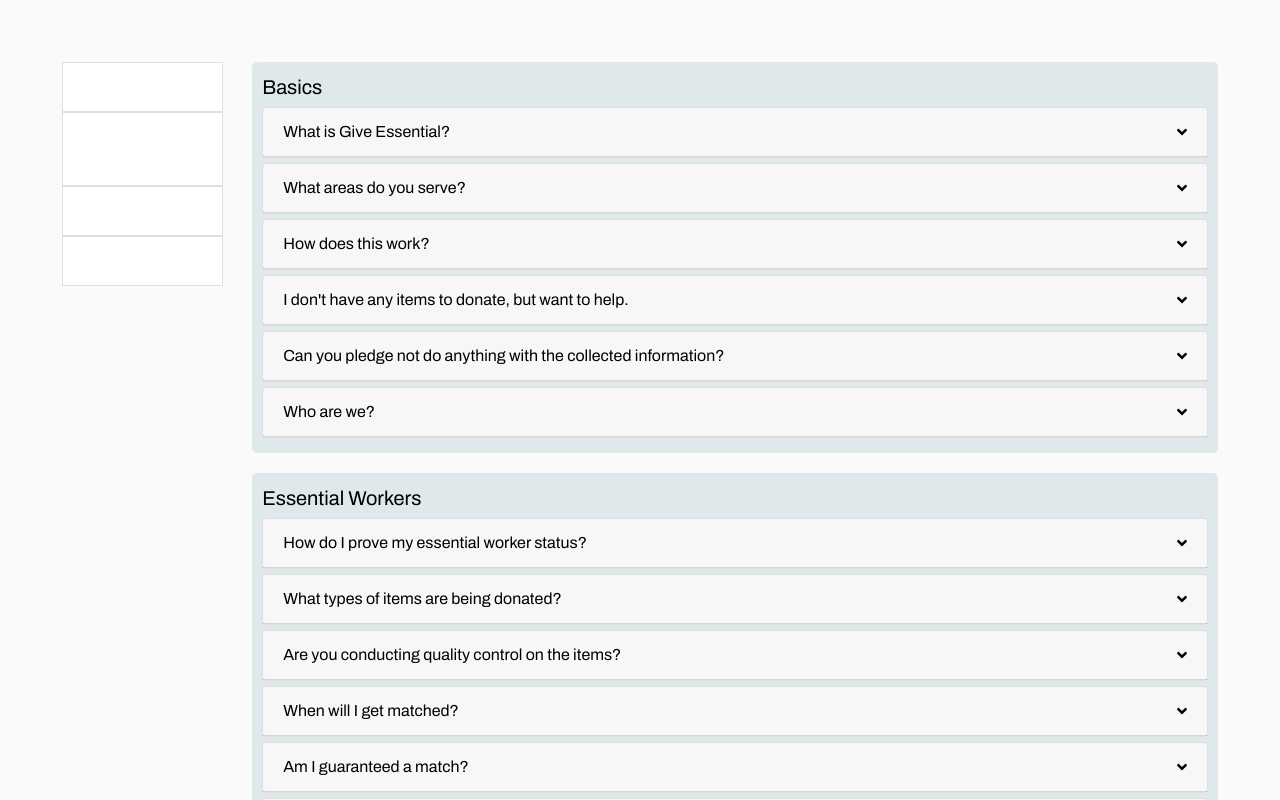
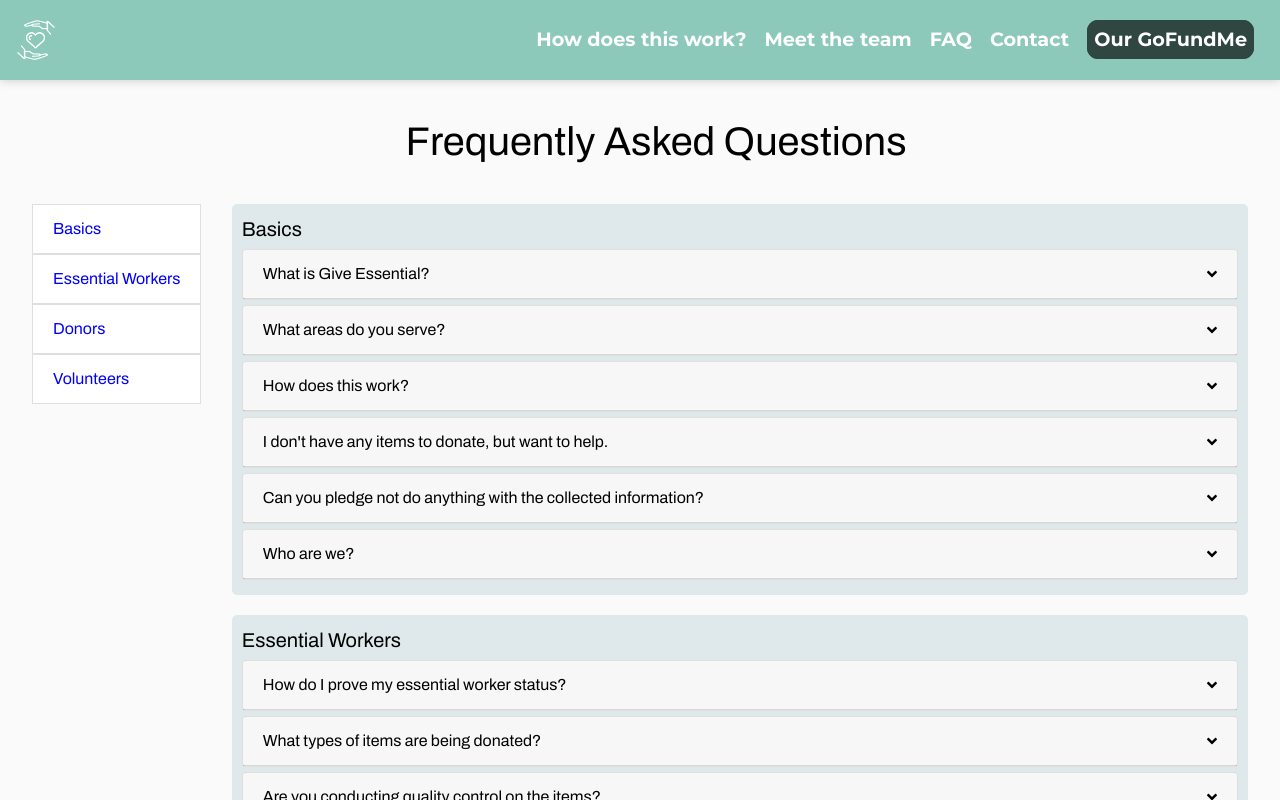
Before and after one commit to Give-Essential/giveessential.org, a React (Create React App) app in the folder give-essential/: page /faq in a window 1280 px wide. Shown: the top 800 px of the page. Built offline with nearby package versions, Linux system fonts and the light colour scheme.

Commit message:
merged homepage and faq

```diff
--- a/give-essential/src/App.js
+++ b/give-essential/src/App.js
@@ -4,6 +4,7 @@
 import FAQ from './components/FAQ';
 import { library } from '@fortawesome/fontawesome-svg-core';
 import { faAngleUp, faAngleDown } from '@fortawesome/free-solid-svg-icons';
+import Nav from './components/Nav';
 
 import './App.css';
 
@@ -13,6 +14,7 @@
   return (
     <BrowserRouter>
       <div className="App">
+        <Nav />
         <Switch>
           <Route exact path="/" component={Home} />
           <Route exact path="/faq" component={FAQ} />
--- a/give-essential/src/components/FAQ.js
+++ b/give-essential/src/components/FAQ.js
@@ -180,7 +180,7 @@
     return (
       <div className="faq">
         <div className="faq-header">
-          {/* Frequently Asked Questions */}
+          Frequently Asked Questions
         </div>
         <div className={`faq-container ${isMobile ? 'mobile' : 'desktop'}`}>
           {isMobile ?
--- a/give-essential/src/components/Home.js
+++ b/give-essential/src/components/Home.js
@@ -2,58 +2,12 @@
 import { NavLink } from 'react-router-dom';
 import '../css/style2.css'
 import '../css/Home.css'
-import Logo from '../img/newgraphics/logonotitle.png'
 import { Container, Row, Col } from 'reactstrap';
+import Nav from './Nav';
 
 export default function Home() {
     return (
         <div className="cover">
-          <nav>
-            <div className="mobile-nav">
-              <NavLink to="#" id="logo"><img id="logo" src={ Logo } alt="site logo" /></NavLink>
-              <ul>
-                <li>
-                  <label for="mobile-toggle"><i clascoms="fa fa-bars" ></i></label>
-                  <input type="checkbox" id="mobile-toggle" />
-                  <div className="mobile-popup-menu">
-                    <div className="toggle-nav">
-                      <NavLink to="#" id="logo"><img id="logo" src={ Logo } alt="site logo" /></NavLink>
-                      <ul>
-                        <li>
-                          <label for="mobile-toggle"><i className="fa fa-times"></i></label>
-                        </li>
-                      </ul>
-                    </div>
-                    <div className="toggle-links">
-                      <ul>
-                        <li><NavLink to="" onclick="window.open('https://giveessential.typeform.com/to/Mk76Bo')">I'm an essential worker</NavLink></li>
-                        <li><NavLink to="" onclick="window.open('https://giveessential.typeform.com/to/LWKggm')">I want to donate</NavLink></li>
-                        <li><NavLink to="https://giveessential.org/#work">How this works</NavLink></li>
-                        <li><NavLink to="/faq">FAQ</NavLink></li>
-                        <li><NavLink to="https://giveessential.org/#contact">Contact</NavLink></li>
-                        <li><NavLink to="#"
-                            onclick="window.open('https://www.gofundme.com/f/give-essential?utm_source=customer&utm_medium=copy_link&utm_campaign=p_cf+share-flow-1')">Our
-                            GoFundMe</NavLink>
-                        </li>
-                      </ul>
-                    </div>
-                  </div>
-                </li>
-              </ul>
-            </div>
-            <div className="web-nav">
-              <NavLink to="/" id="logo"><img id="logo" src={ Logo } alt="site logo" /></NavLink>
-              <ul>
-                <li><NavLink to="#work" >How does this work?</NavLink></li>
-                <li><NavLink to="#meet" >Meet the team</NavLink></li>
-                <li><NavLink to="/faq" >FAQ</NavLink></li>
-                <li><NavLink to="#contact" >Contact</NavLink></li>
-                <li><NavLink to="#"
-                    onclick="window.open('https://www.gofundme.com/f/give-essential?utm_source=customer&utm_medium=copy_link&utm_campaign=p_cf+share-flow-1')"
-                    className="donate">Our GoFundMe</NavLink></li>
-              </ul>
-            </div>
-          </nav>
           <div>
             <section className="main-container">
               <div className="content-box">
--- /dev/null
+++ b/give-essential/src/components/Nav.js
@@ -0,0 +1,56 @@
+import React from 'react';
+import '../css/style2.css';
+import '../css/Home.css';
+import { NavLink } from 'react-router-dom';
+import Logo from '../img/newgraphics/logonotitle.png'
+
+export default function Nav() {
+  return (
+    <nav>
+      <div className="mobile-nav">
+        <NavLink to="#" id="logo"><img id="logo" src={ Logo } alt="site logo" /></NavLink>
+        <ul>
+          <li>
+            <label for="mobile-toggle"><i clascoms="fa fa-bars" ></i></label>
+            <input type="checkbox" id="mobile-toggle" />
+            <div className="mobile-popup-menu">
+              <div className="toggle-nav">
+                <NavLink to="#" id="logo"><img id="logo" src={ Logo } alt="site logo" /></NavLink>
+                <ul>
+                  <li>
+                    <label for="mobile-toggle"><i className="fa fa-times"></i></label>
+                  </li>
+                </ul>
+              </div>
+              <div className="toggle-links">
+                <ul>
+                  <li><NavLink to="" onclick="window.open('https://giveessential.typeform.com/to/Mk76Bo')">I'm an essential worker</NavLink></li>
+                  <li><NavLink to="" onclick="window.open('https://giveessential.typeform.com/to/LWKggm')">I want to donate</NavLink></li>
+                  <li><NavLink to="https://giveessential.org/#work">How this works</NavLink></li>
+                  <li><NavLink to="/faq">FAQ</NavLink></li>
+                  <li><NavLink to="https://giveessential.org/#contact">Contact</NavLink></li>
+                  <li><NavLink to="#"
+                    onclick="window.open('https://www.gofundme.com/f/give-essential?utm_source=customer&utm_medium=copy_link&utm_campaign=p_cf+share-flow-1')">Our
+                    GoFundMe</NavLink>
+                  </li>
+                </ul>
+              </div>
+            </div>
+          </li>
+        </ul>
+      </div>
+      <div className="web-nav">
+        <NavLink to="/" id="logo"><img id="logo" src={ Logo } alt="site logo" /></NavLink>
+        <ul>
+          <li><NavLink to="#work" >How does this work?</NavLink></li>
+          <li><NavLink to="#meet" >Meet the team</NavLink></li>
+          <li><NavLink to="/faq" >FAQ</NavLink></li>
+          <li><NavLink to="#contact" >Contact</NavLink></li>
+          <li><NavLink to="#"
+            onclick="window.open('https://www.gofundme.com/f/give-essential?utm_source=customer&utm_medium=copy_link&utm_campaign=p_cf+share-flow-1')"
+            className="donate">Our GoFundMe</NavLink></li>
+        </ul>
+      </div>
+    </nav>
+  );
+};
--- a/give-essential/src/css/FAQ.scss
+++ b/give-essential/src/css/FAQ.scss
@@ -2,15 +2,20 @@
 
 .faq {
     font-family: 'Archivo', sans-serif;
-    padding: 2.5%;
+    padding-top: calc(10vh + 2.5%);
     color: black;
     background-color: #FAFAFA;
+
+    a {
+        color: blue;
+    }
 }
 
 .faq-header {
     font-size: 2.5em;
-    font-weight: bold;
+    font-weight: bolder;
     padding: 0 0 2.5% 2.5%;
+    text-align: center;
 }
 
 .faq-container {
@@ -31,7 +36,7 @@
 
 .faq-nav {
     position: sticky;
-    top: 2.5%;
+    top: calc(10vh + 2.5%);
     align-self: flex-start;
     z-index: 1;
 
--- a/give-essential/src/css/style2.css
+++ b/give-essential/src/css/style2.css
@@ -55,6 +55,8 @@
   background-color: #8cc9ba;
   font-family: 'Montserrat', sans-serif;
   box-shadow: 0px 0px 10px rgb(0,0,0,0.2);
+  z-index: 1;
+  height: 10vh;
 }
 
 .web-nav-f {
@@ -72,7 +74,7 @@
 }
 
 nav #logo {
-  height: 7vw;
+  height: 7vh;
   align-items: center;
   margin-left: 0.5vw;
 }
```
Lines whose indentation alone changed are shown as unchanged.
